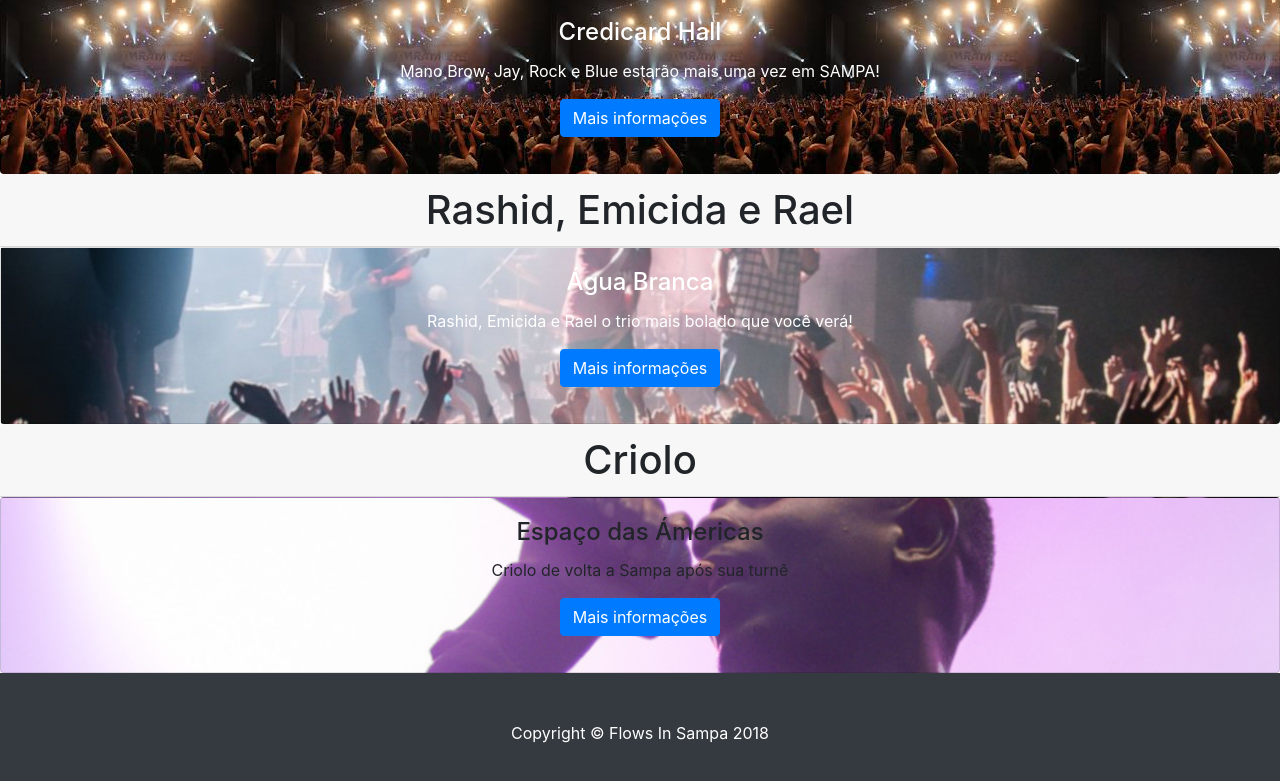
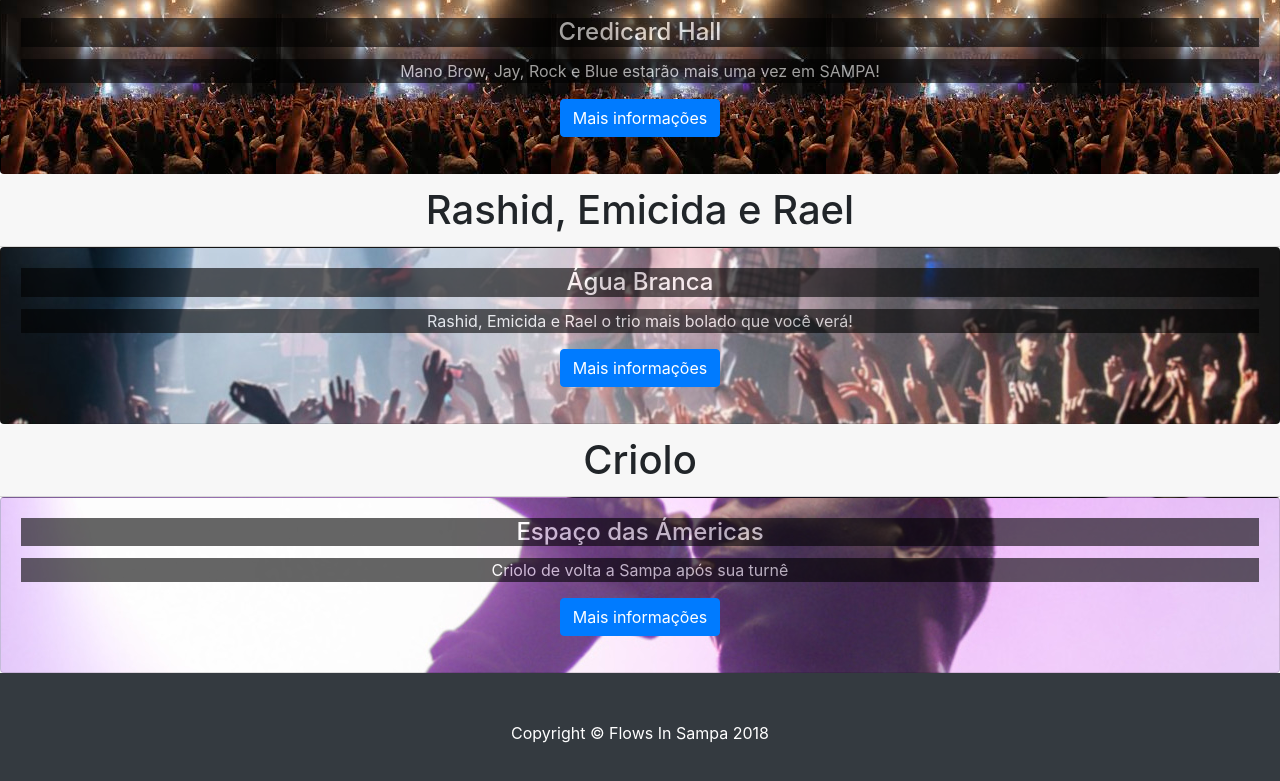
Before and after one commit to marcosvpd/Flows_In_Sampa, a website: page shows.html in a window 1280 px wide. Shown: the part 669-1450 px from the top of the page. Drawn offline with nearby package versions, Linux system fonts and the light colour scheme; a web font is replaced by a local one.

Commit message:
finalizando de vez shows

```diff
--- a/shows.html
+++ b/shows.html
@@ -107,8 +107,8 @@
 
 <div class="card w-100" style="background-image: url(img/hall.jpg)">
 <div class="card-body text-center">
-<h4 class="card-title text-white">Credicard Hall</h4>
-<p class="card-text text-white">Mano Brow, Jay, Rock e Blue estarão mais uma vez em SAMPA!<p>
+<h4 class="card-title text-white" style="background-color: #000000 ; opacity: 0.6;" >Credicard Hall</h4>
+<p class="card-text text-white" style="background-color: #000000 ;opacity: 0.6;" >Mano Brow, Jay, Rock e Blue estarão mais uma vez em SAMPA!<p>
 
 
 <!-- Button trigger modal -->
@@ -169,10 +169,10 @@
 <div class="row">
 <div class="col">
 <div class="card-header  h1 text-center">Rashid, Emicida e Rael</div>
-<div class="card w-100" style="background-image: url(img/rapshow23.jpg); width: 100%;">
+<div class="card w-100" style="background-image: url(img/rapshow23455.jpg); width: 100%;">
 <div class="card-body text-center">
-<h4 class="card-title text-white">Água Branca</h4>
-<p class="card-text text-white">Rashid, Emicida e Rael o trio mais bolado que você verá!<p>
+<h4 class="card-title text-white" style="background-color: #000000;  opacity: 0.6;" >Água Branca</h4>
+<p class="card-text text-white" style="background-color: #000000;  opacity: 0.6;" >Rashid, Emicida e Rael o trio mais bolado que você verá!<p>
 
 
 
@@ -235,8 +235,8 @@
 
 <div class="card w-100" style="background-image: url(img/cri233aj.jpg)" >
 <div class="card-body text-center">
-<h4 class="card-title ">Espaço das Ámericas</h4>
-<p class="card-text ">Criolo de volta a Sampa após sua turnê<p>
+<h4 class="card-title text-white" style="background-color: #000000; opacity: 0.6;" >Espaço das Ámericas</h4>
+<p class="card-text text-white " style="background-color: #000000; opacity: 0.6;">Criolo de volta a Sampa após sua turnê<p>
 
 
 
```
Also changed, not shown: .travis.yml (deleted), img/rapshow23.jpg (deleted), img/rapshow23455.jpg (added).
